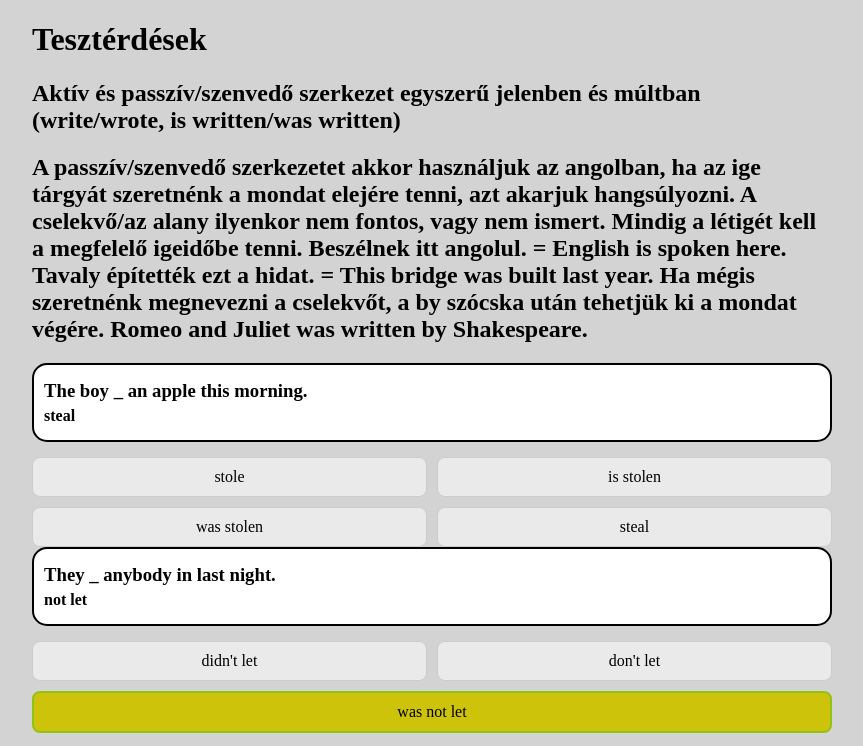
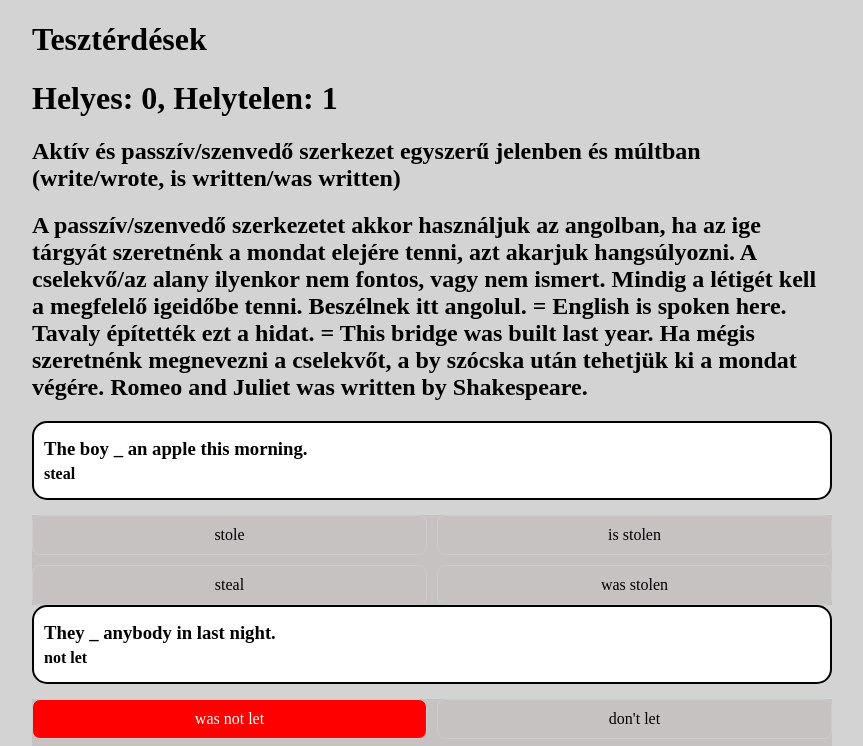
Before and after one commit to LUW72/250507---DolgozatJavaScript, a plain HTML site: page index.html in a window 1280 px wide. Both pictures are taken after a click on the element "was not let". Shown: the top 746 px of the page, without its empty margins (208-1071 px from the left). Drawn offline with Linux system fonts and the light colour scheme.

Commit message:
kiegeszites

```diff
--- a/TesztKerdes.js
+++ b/TesztKerdes.js
@@ -4,13 +4,15 @@ export default class Tesztkerdes
     #index;
     #kerdes;
     #valaszok = [];
+    #helyesValasz;
 
     constructor(index, pElem, kerdes)
     {
         this.#index = index;
         this.#pElem = pElem;
         this.#kerdes = kerdes;
-        this.#valaszok = this.#kerdes.valasztas;
+        this.#helyesValasz = this.#kerdes.valasztas[0];
+        this.#valaszok = this.#kerdes.valasztas.sort(() => Math.random() - 0.5);
         this.megjelenit();
         this.valaszMegjelenit();
     }
@@ -28,6 +30,7 @@ export default class Tesztkerdes
     valaszMegjelenit()
     {
         let html = `<div class="valaszok">`;
+
         for (let index = 0; index < this.#valaszok.length; index++)
         {
             html += `<div class="valasz${index}">${this.#valaszok[index]}</div>`;
@@ -38,39 +41,33 @@ export default class Tesztkerdes
         this.valaszKijelol();
     }
 
-    valaszKijelol()
-    {
-        let valaszMegadott0 = document.querySelector(".valaszok:last-child .valasz0");
-        let valaszMegadott1 = document.querySelector(".valaszok:last-child .valasz1");
-        let valaszMegadott2 = document.querySelector(".valaszok:last-child .valasz2");
-        let valaszMegadott3 = document.querySelector(".valaszok:last-child .valasz3");
+    valaszKijelol() {
+        for (let i = 0; i < this.#valaszok.length; i++)
+        {
+            const valaszElem = document.querySelector(`.valaszok:last-child .valasz${i}`);
 
-        valaszMegadott0.addEventListener("click",(event)=>{
-            console.log("Válasz kattintva: ", event.target)
-            valaszMegadott0.classList.add("highlight");
-            window.dispatchEvent(new CustomEvent("highlight", {detail: this.#index}));
-        });
+            if (valaszElem)
+            {
+                valaszElem.addEventListener("click", (event) => {
+                    console.log("Válasz kattintva: ", event.target);
 
-        valaszMegadott1.addEventListener("click",(event)=>{
-            console.log("Válasz kattintva: ", event.target)
-            valaszMegadott1.classList.add("highlight");
-            window.dispatchEvent(new CustomEvent("highlight", {detail: this.#index}));
-        });
+                    if (valaszElem.innerText === this.#helyesValasz)
+                    {
+                        valaszElem.classList.add("correct");
+                        window.dispatchEvent(new CustomEvent("helyes", { detail: this.#index }));
+                        valaszElem.style.pointerEvents = "none";
+                    }
+                    else
+                    {
+                        valaszElem.classList.add("incorrect");
+                        window.dispatchEvent(new CustomEvent("helytelen", { detail: this.#index }));
+                        valaszElem.style.pointerEvents = "none";
+                    }
+                });
+            }
+        }
+    }
 
-        valaszMegadott2.addEventListener("click",(event)=>{
-            console.log("Válasz kattintva: ", event.target)
-            valaszMegadott2.classList.add("highlight");
-            window.dispatchEvent(new CustomEvent("highlight", {detail: this.#index}));
-        });
-
-        valaszMegadott3.addEventListener("click",(event)=>{
-            console.log("Válasz kattintva: ", event.target)
-            valaszMegadott3.classList.add("highlight");
-            window.dispatchEvent(new CustomEvent("highlight", {detail: this.#index}));
-        });
-
-
-    };
 
 
 
--- a/Tesztkerdesek.js
+++ b/Tesztkerdesek.js
@@ -9,8 +9,21 @@ export default class Tesztkerdesek
     {
         this.#pElem = pElem;
         this.#kerdesObj = kerdesObj;
+        this.helyes = 0;
+        this.helytelen = 0;
         this.kerdesElem = document.querySelector(".kerdes:last-child");
+        this.pontokElem = document.querySelector(".pontok");
+        this.pontokMegjelenit();
         this.megjelenit();
+        this.helyesListener();
+    }
+
+    pontokMegjelenit()
+    {
+        this.pontokElem.innerHTML = "";
+        let html = `<h1>Helyes: ${this.helyes}, Helytelen: ${this.helytelen}</h1>`;
+
+        this.pontokElem.insertAdjacentHTML("beforeend", html);
     }
 
     megjelenit()
@@ -29,5 +42,21 @@ export default class Tesztkerdesek
         }
     }
 
+    helyesListener()
+    {
+        window.addEventListener("helyes", () => {
+            this.helyes++;
+            console.log(this.helyes)
+            this.pontokMegjelenit();
+        });
+
+        window.addEventListener("helytelen", () => {
+            this.helytelen++;
+            this.pontokMegjelenit();
+        });
+    }
+
+
+
 
 }
--- a/index.html
+++ b/index.html
@@ -10,6 +10,9 @@
 <body>
     <main>
         <h1>Tesztérdések</h1>
+        <div class="pontok">
+
+        </div>
         <div class="kerdesek">
 
         </div>
--- a/style.css
+++ b/style.css
@@ -31,6 +31,8 @@ main {
     gap: 10px;
 
     margin-top: 10px;
+
+    background-color: #c6c2c2;
 }
 
 .valaszok div {
@@ -41,7 +43,6 @@ main {
     border: 1px solid #ccc;
     border-radius: 8px;
 
-    background-color: #eaeaea;
 
     cursor: pointer;
     text-align: center;
@@ -51,10 +52,15 @@ main {
     background-color: #dddddd;
 }
 
-.valaszok .highlight {
-    background-color: #cdc30b;
 
-    border: 2px solid #91c315;
+.correct {
+    background-color: green;
+    color: white;
+}
+
+.incorrect {
+    background-color: red;
+    color: white;
 }
 
 
```
